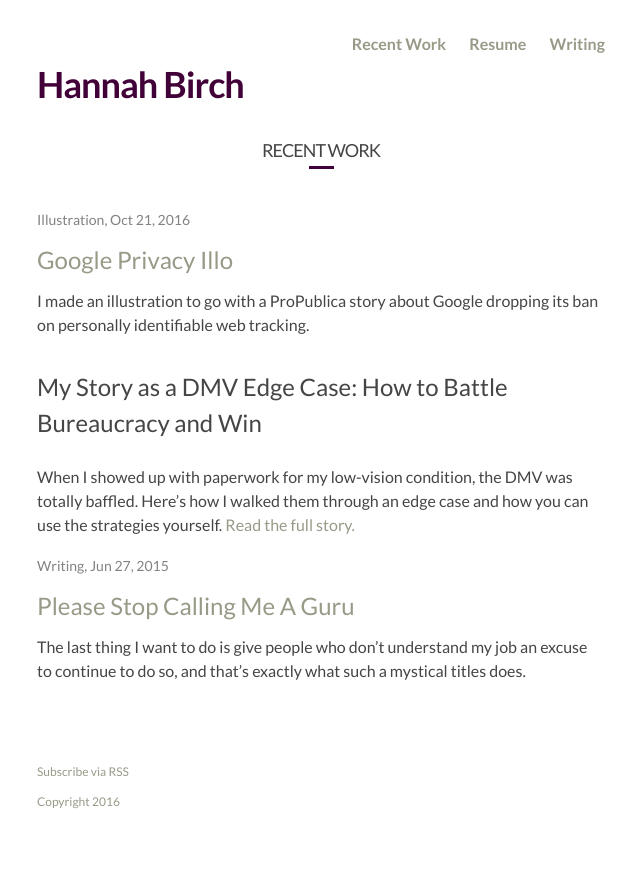
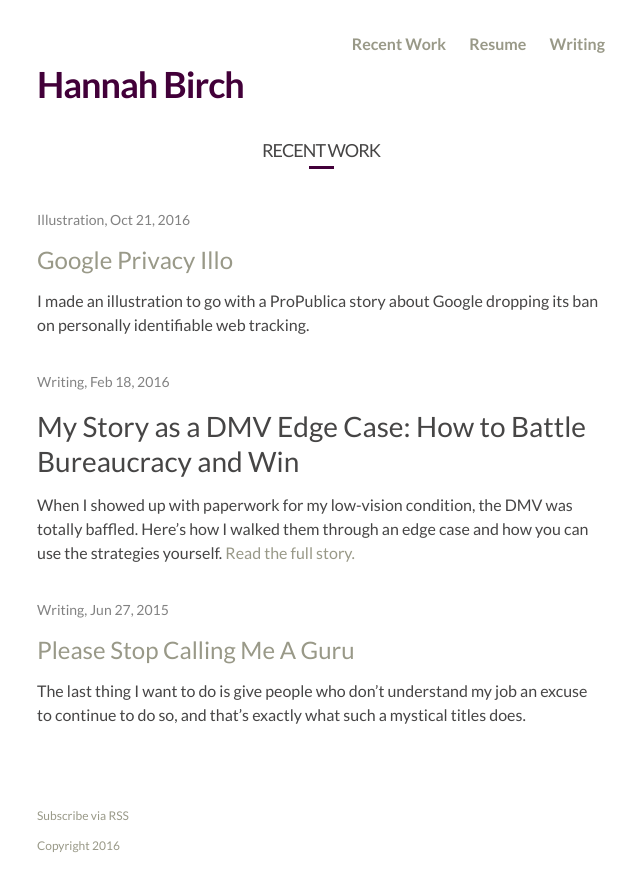
Before and after one commit to hannah-birch/hannah-birch.github.io, a Jekyll site: the page built from pages/recent-work.md, in a window 1280 px wide. Shown: the top 892 px of the page, without its empty margins (319-959 px from the left). Built offline with Jekyll 4.4.1, drawn with Linux system fonts in a browser that asks for light colours.

Commit message:
Refines for loop for p link posts

```diff
--- a/pages/recent-work.md
+++ b/pages/recent-work.md
@@ -9,7 +9,10 @@
 <ul class="post-list">
   {% for post in site.posts %}
   {% if post.layout == 'link' %}
+    <li>
+    <span class="post-meta">{{ post.content-type }}, {{ post.date | date: "%b %d, %Y" }}</span>
     <p>{{ post.content }}</p>
+    </li>
 
   {% else %}
     <li>
```
Also changed, not shown: 3 other files.
